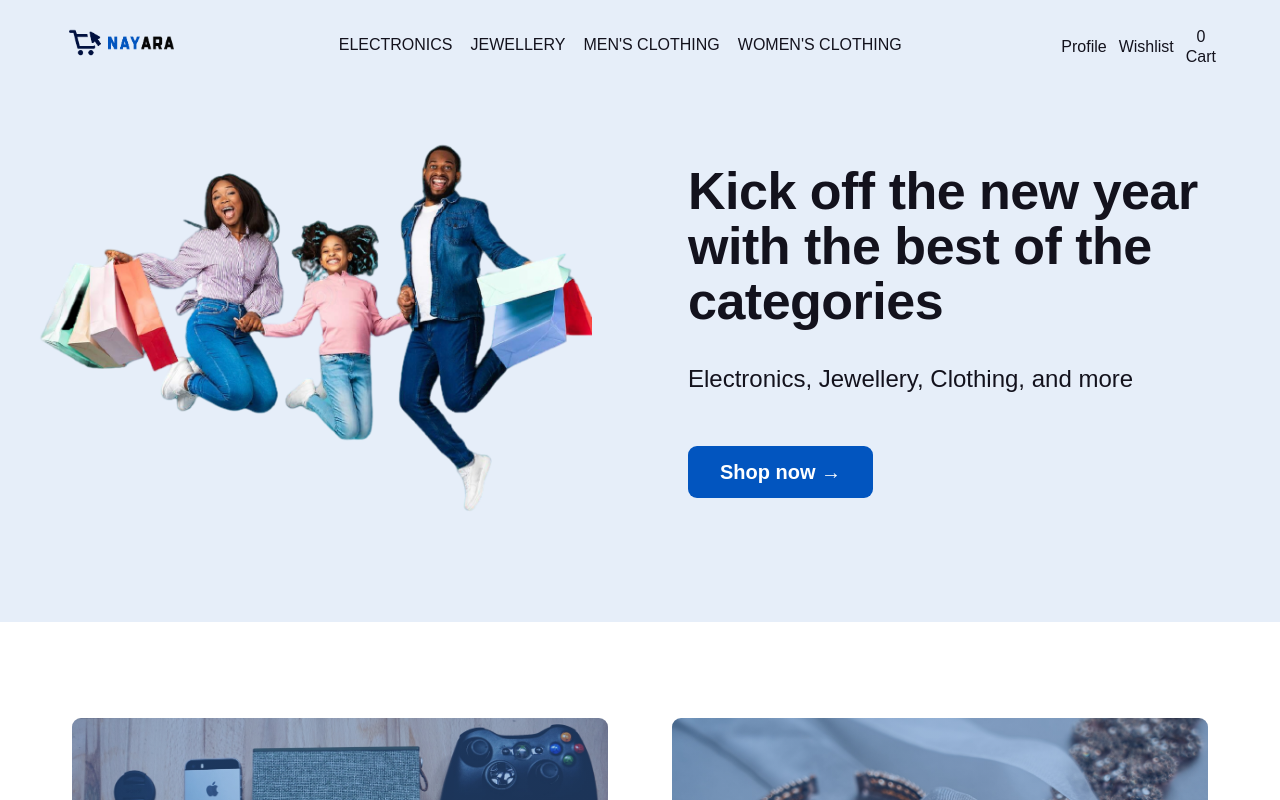
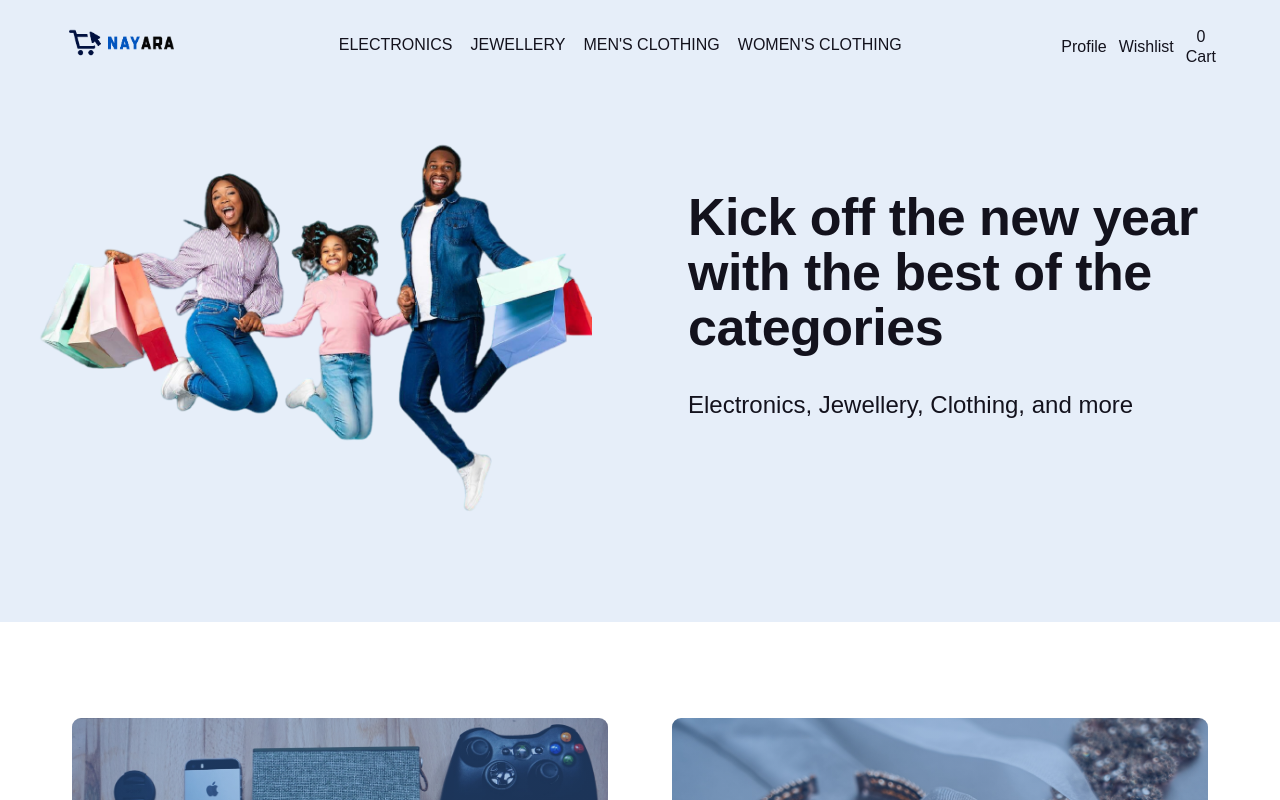
Before and after one commit to sree-lakshmi-n/nayara-shopping-website, a React (Create React App) app: page / in a window 1280 px wide. Shown: the top 800 px of the page. Built offline with nearby package versions, Linux system fonts and the light colour scheme; a web font is replaced by a local one.

Commit message:
btn-cta removed

```diff
--- a/src/components/HeroSection/HeroSection.js
+++ b/src/components/HeroSection/HeroSection.js
@@ -21,9 +21,6 @@ export default function HeroSection() {
           <p className="hero-description">
             Electronics, Jewellery, Clothing, and more
           </p>
-          <a href="#home" className="btn btn-cta">
-            Shop now &rarr;
-          </a>
         </div>
       </GridWrapper>
     </section>
```
